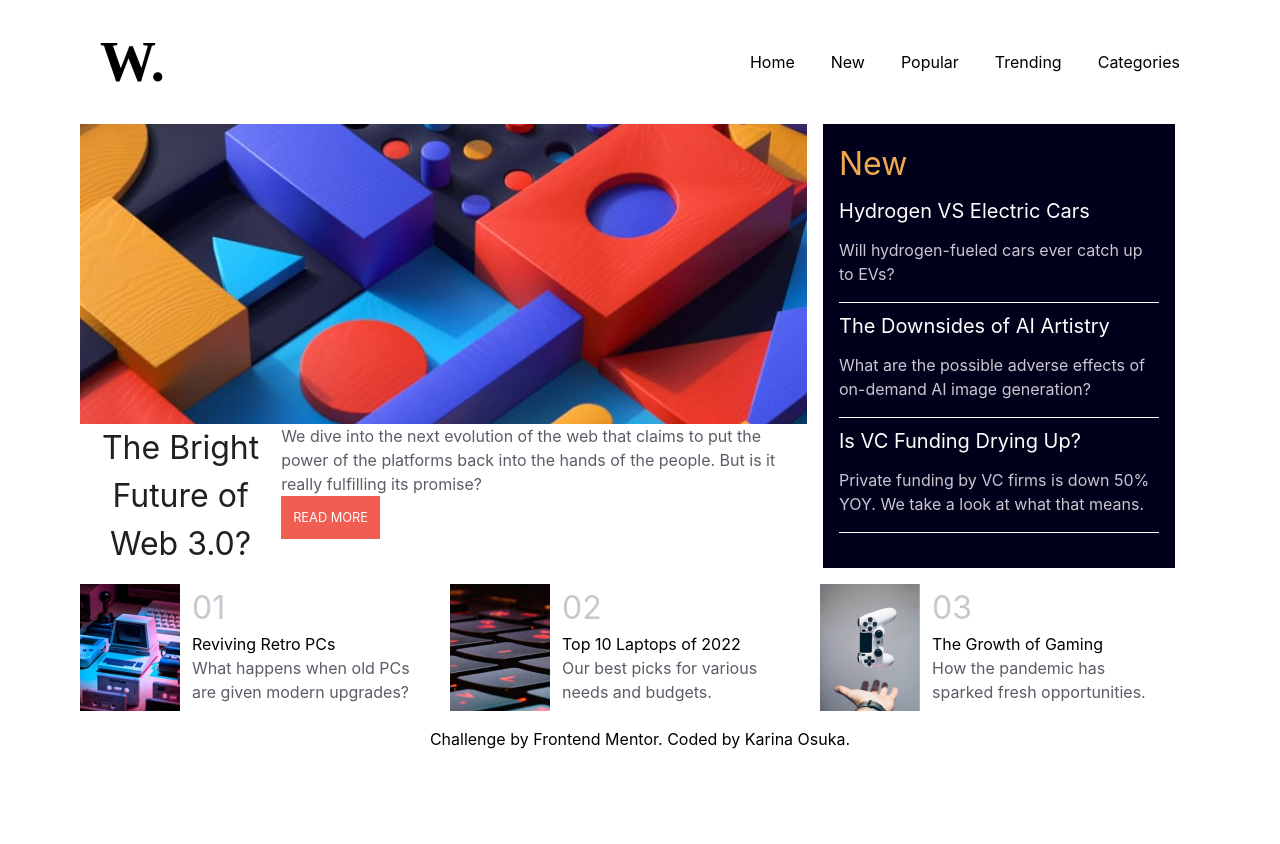
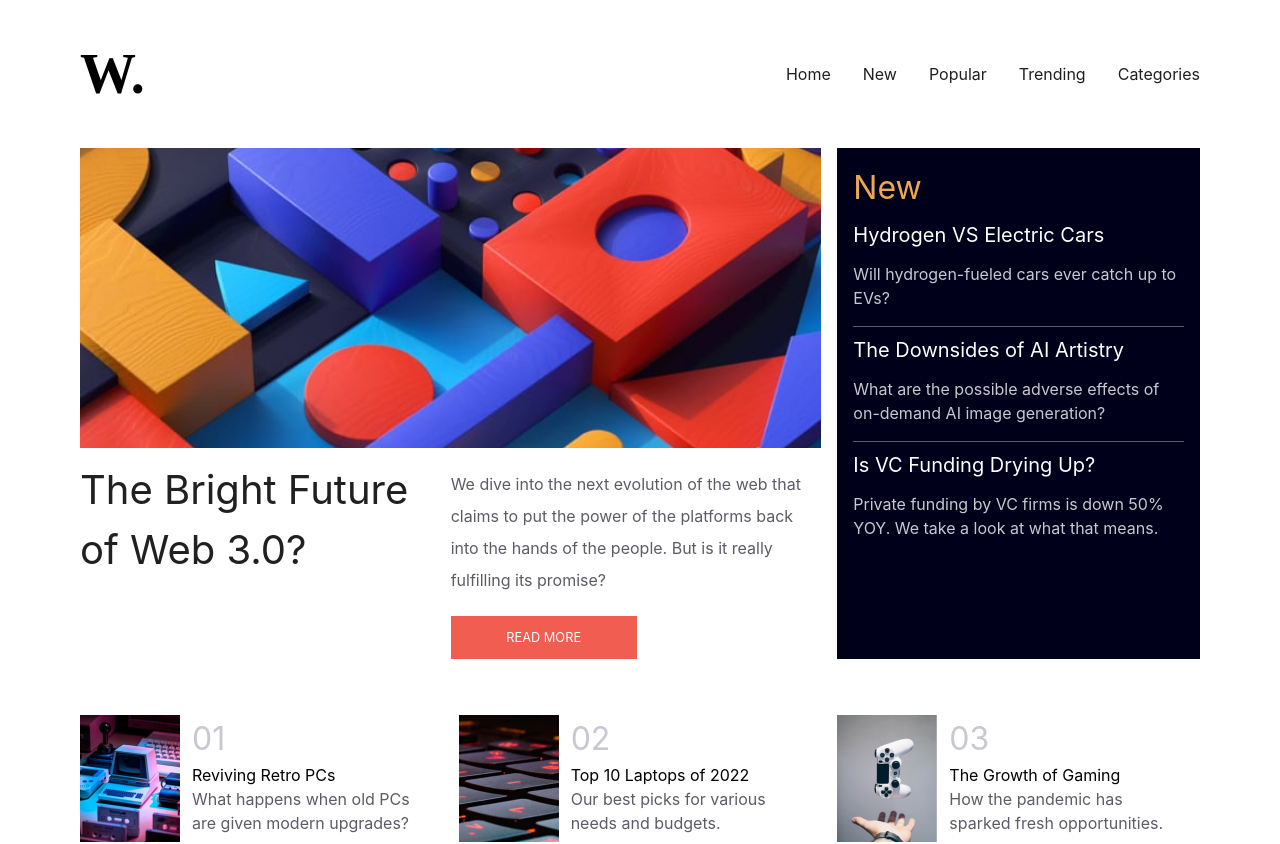
Before and after one commit to kari-osk/frontendmentor-news-homepage, a React (Create React App) app: page / in a window 1280 px wide. Shown: the top 844 px of the page. Before the commit the page ends 800 px from the top, so only its background shows below. Built offline with nearby package versions, Linux system fonts and the light colour scheme.

Commit message:
Alter tailwind css

```diff
--- a/package.json
+++ b/package.json
@@ -3,9 +3,11 @@
   "version": "0.1.0",
   "private": true,
   "dependencies": {
+    "@ant-design/icons": "^4.7.0",
     "@testing-library/jest-dom": "^5.16.5",
     "@testing-library/react": "^13.4.0",
     "@testing-library/user-event": "^13.5.0",
+    "phosphor-react": "^1.4.1",
     "react": "^18.2.0",
     "react-dom": "^18.2.0",
     "react-scripts": "5.0.1",
--- a/src/components/Footer/Footer.jsx
+++ b/src/components/Footer/Footer.jsx
@@ -1,10 +1,19 @@
 import React from 'react'
+import { LinkedinFilled, GithubFilled } from '@ant-design/icons'
 
 const Footer = () => {
   return (
-    <div class="attribution">
-      Challenge by <a href="https://www.frontendmentor.io?ref=challenge" rel="noreferrer" target="_blank">Frontend Mentor</a>.
-      Coded by <a href="https://github.com/kari-osk/frontendmentor-news-homepage">Karina Osuka</a>.
+    <div class="attribution text-sm text-center text-dark-gray py-4">
+      <h4>
+        Challenge by <a href="https://www.frontendmentor.io?ref=challenge" rel="noreferrer" target="_blank">Frontend Mentor</a>.
+      </h4>
+      <h4>
+        Coded by <a href="https://github.com/kari-osk/frontendmentor-news-homepage">Karina Osuka</a>.
+      </h4>
+      <div className='flex flex-row gap-3 justify-center items-center'>
+        <a className='text-[24px]' href='www.linkedin.com/in/karinaosuka'><LinkedinFilled /></a>
+        <a className='text-[24px]' href='https://github.com/kari-osk'><GithubFilled /></a>
+      </div>
     </div>
 
   )
--- a/src/components/Hero/Hero.jsx
+++ b/src/components/Hero/Hero.jsx
@@ -6,27 +6,26 @@ import SideNew from '../SideNew/SideNew'
 const Hero = () => {
 
   return (
-    <div className='flex flex-row flex-wrap gap-4'>
-      <main className='max-w-[727px] flex flex-col'>
+    <div className='flex flex-col flex-wrap gap-4 lg:flex-row'>
+      <div className='grid grid-cols-1 lg:grid-cols-3 gap-4 pb-4'>
+        {/* <main className='max-w-[727px] flex flex-col pb-4'> */}
+        <main className='col-span-2'>
           <img
-          className='max-h-[300px] object-cover'
+            className='w-full max-h-[300px] object-cover'
             src={imgMobile}
             alt='Illustration with geometric shapes'
           />
-        <section className='flex flex-row' >
-          <h1
-            className='w-text-left text-3xl text-dark text-bold'
-          >
+          {/* <section className='TEXT flex flex-col lg:flex-row' > */}
+          <section className='grid lg:grid-cols-2'>
+            <h1 className='text-left text-4xl text-dark text-bold py-3 pr-4'>
               The Bright Future of Web 3.0?
             </h1>
-          <div className='text-left'>
-            <p
-              className='text-left text-base text-dark-gray'
+            <div className=' text-left'>
+              <p className=' text-left text-base text-dark-gray py-5 leading-8'
               >
                 We dive into the next evolution of the web that claims to put the power of the platforms back into the hands of the people. But is it really fulfilling its promise?
               </p>
-            <button
-              className=' bg-red p-3 text-uppercase text-light text-sm'
+              <button className=' w-[186px] bg-red p-3 text-uppercase text-light text-sm'
               >
                 READ MORE
               </button>
@@ -35,6 +34,7 @@ const Hero = () => {
         </main >
         <SideNew />
       </div >
+    </div >
   )
 }
 
--- a/src/components/Navbar/Navbar.jsx
+++ b/src/components/Navbar/Navbar.jsx
@@ -1,20 +1,88 @@
-import React from 'react'
+import React, { useState } from 'react'
+import { X, List } from "phosphor-react";
 
 const Navbar = () => {
+  const [isNavOpen, setIsNavOpen] = useState(false);
+
   return (
-    <div>
-      <nav className='flex flex-wrap justify-between items-center p-5'>
-        <h1 className='text-5xl font-serif font-bold'>W.</h1>
-        <ul className='flex flex-row gap-9 '>
-          <li className='hover:text-red text-bold'><a href='#' >Home</a></li>
-          <li className='hover:text-red text-bold'><a href='#'>New</a></li>
-          <li className='hover:text-red text-bold'><a href='#'>Popular</a></li>
-          <li className='hover:text-red text-bold'><a href='#'>Trending</a></li>
-          <li className='hover:text-red text-bold'><a href='#'>Categories</a></li>
+    <div className="flex items-center justify-between py-8">
+      <a href='/' className='text-5xl font-serif font-bold'>W.</a>
+
+      <nav>
+        <section className="MOBILE-MENU flex lg:hidden">
+          <div
+            className="HAMBURGER-ICON space-y-2"
+            onClick={() => setIsNavOpen((prev) => !prev)}
+          >
+            <List className='w-8 h-8 text-dark hover:text-red' />
+          </div>
+
+          <div className={isNavOpen ? "showMenuNav" : "hideMenuNav"}>
+            <div
+              className="absolute top-6 right-0 px-8 py-8"
+              onClick={() => setIsNavOpen(false)}
+            >
+              <X className='w-8 h-8 text-dark hover:text-red' />
+            </div>
+            <ul className="flex flex-col text-left placeholder:justify-between min-h-[250px]">
+              <li className="text-dark my-4 hover:text-red hover: text-bold">
+                <a href="/">Home</a>
+              </li>
+              <li className="text-dark my-4 hover:text-red hover: text-bold">
+                <a href="/new">New</a>
+              </li>
+              <li className="text-dark my-4 hover:text-red hover: text-bold">
+                <a href="/popular">Popular</a>
+              </li>
+              <li className="text-dark my-4 hover:text-red hover: text-bold">
+                <a href="/trending">Trending</a>
+              </li>
+              <li className="text-dark my-4 hover:text-red hover: text-bold">
+                <a href="/categories">Categories</a>
+              </li>
+            </ul>
+          </div>
+        </section>
+
+        <ul className="DESKTOP-MENU hidden space-x-8 lg:flex">
+          <li className="text-dark my-4 hover:text-red hover: text-bold">
+            <a href="/">Home</a>
+          </li>
+          <li className="text-dark my-4 hover:text-red hover: text-bold">
+            <a href="/new">New</a>
+          </li>
+          <li className="text-dark my-4 hover:text-red hover: text-bold">
+            <a href="/popular">Popular</a>
+          </li>
+          <li className="text-dark my-4 hover:text-red hover: text-bold">
+            <a href="/trending">Trending</a>
+          </li>
+          <li className="text-dark my-4 hover:text-red hover: text-bold">
+            <a href="/categories">Categories</a>
+          </li>
         </ul>
       </nav>
+      <style>{`
+      .hideMenuNav {
+        display: none;
+      }
+      .showMenuNav {
+        display: block;
+        position: absolute;
+        width: 100%;
+        height: 100vh;
+        top: 0;
+        right: 0;
+        background: white;
+        z-index: 10;
+        display: flex;
+        flex-direction: column;
+        justify-content: space-evenly;
+        align-items: center;
+      }
+    `}</style>
     </div>
-  )
+  );
 }
 
 export default Navbar
--- a/src/components/SideNew/SideNew.jsx
+++ b/src/components/SideNew/SideNew.jsx
@@ -3,17 +3,24 @@ import { news } from '../../data'
 
 const NewsCard = ({ data }) => {
   return (
-    <div className=''>
+    <div>
       <h3 className='text-xl pt-2'>{data.title}</h3>
       <p className='text-base text-light-gray pt-3 pb-4'>{data.paragraph}</p>
-      <hr />
-    </div>
+      <div className='text-dark-gray'>
+        {data.line
+          ?
+          <hr />
+          :
+          " "
+        }
+      </div>
+    </div >
   )
 }
 
 const SideNew = () => {
   return (
-    <div className='w-[352px] text-left bg-blue text-light p-4'>
+    <div className='w-full text-left bg-blue text-light p-4'>
       <h2 className='text-bold text-yellow text-3xl'>New</h2>
       {
         news.map(data => (
--- a/src/components/Top3News/Top3News.jsx
+++ b/src/components/Top3News/Top3News.jsx
@@ -3,8 +3,8 @@ import { newsWithImage } from '../../data'
 
 const Card = ({ data }) => {
   return (
-    <div className='w-[354px] flex flex-row'>
-      <img className='w-[100px] h-[127px] object-cover' src={data.image} alt={data.title} />
+    <div className='flex flex-row'>
+      <img className='w-[100px] h-full object-cover' src={data.image} alt={data.title} />
       <div className='text-left pl-3 pr-3'>
         <h2 className='text-3xl text-light-gray'>{data.cod}</h2>
         <h3 className='text-base text-bold'>{data.title}</h3>
@@ -16,7 +16,8 @@ const Card = ({ data }) => {
 
 const Top3News = () => {
   return (
-    <div className='w-full flex flex-wrap gap-4 pt-4 pb-4'>
+    // <div className='w-full flex flex-wrap gap-4 py-10'>
+    <div className='w-full grid grid-cols-1 md:grid-cols-2 lg:grid-cols-3 gap-4 py-10'>
       {
         newsWithImage.map(data => (
           <div key={data.id}>
--- a/src/data.jsx
+++ b/src/data.jsx
@@ -7,17 +7,20 @@ export const news = [
   {
     id: 1,
     title: 'Hydrogen VS Electric Cars',
-    paragraph: 'Will hydrogen-fueled cars ever catch up to EVs?'
+    paragraph: 'Will hydrogen-fueled cars ever catch up to EVs?',
+    line: true,
   },
   {
     id: 2,
     title: 'The Downsides of AI Artistry',
-    paragraph: 'What are the possible adverse effects of on-demand AI image generation?'
+    paragraph: 'What are the possible adverse effects of on-demand AI image generation?',
+    line: true,
   },
   {
     id: 3,
     title: 'Is VC Funding Drying Up?',
-    paragraph: 'Private funding by VC firms is down 50% YOY. We take a look at what that means.'
+    paragraph: 'Private funding by VC firms is down 50% YOY. We take a look at what that means.',
+    line: false
   }
 ]
 
```
Also changed, not shown: 1 other file (tests, documents, lock files or other folders). Lines whose indentation alone changed are shown as unchanged.
